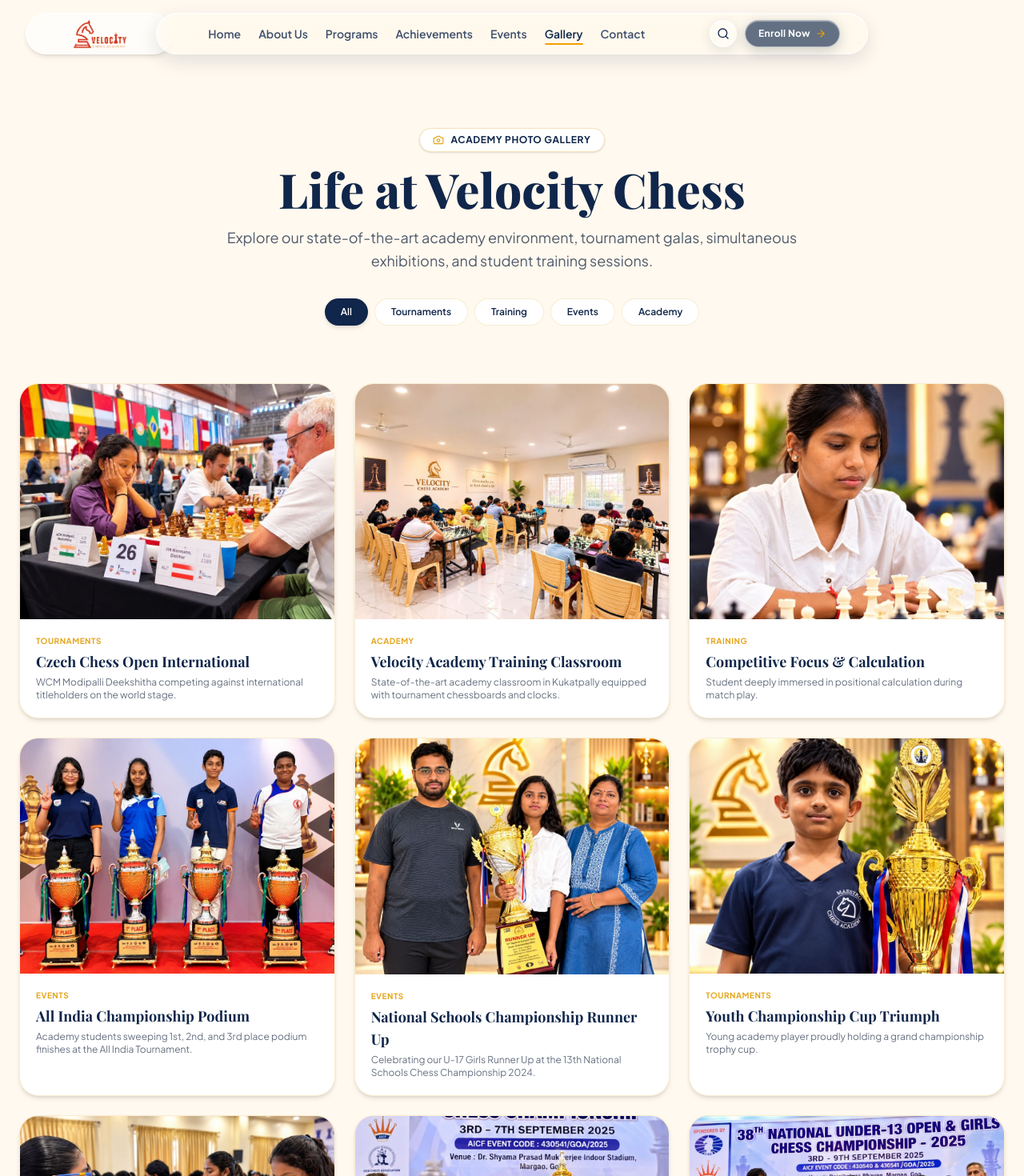
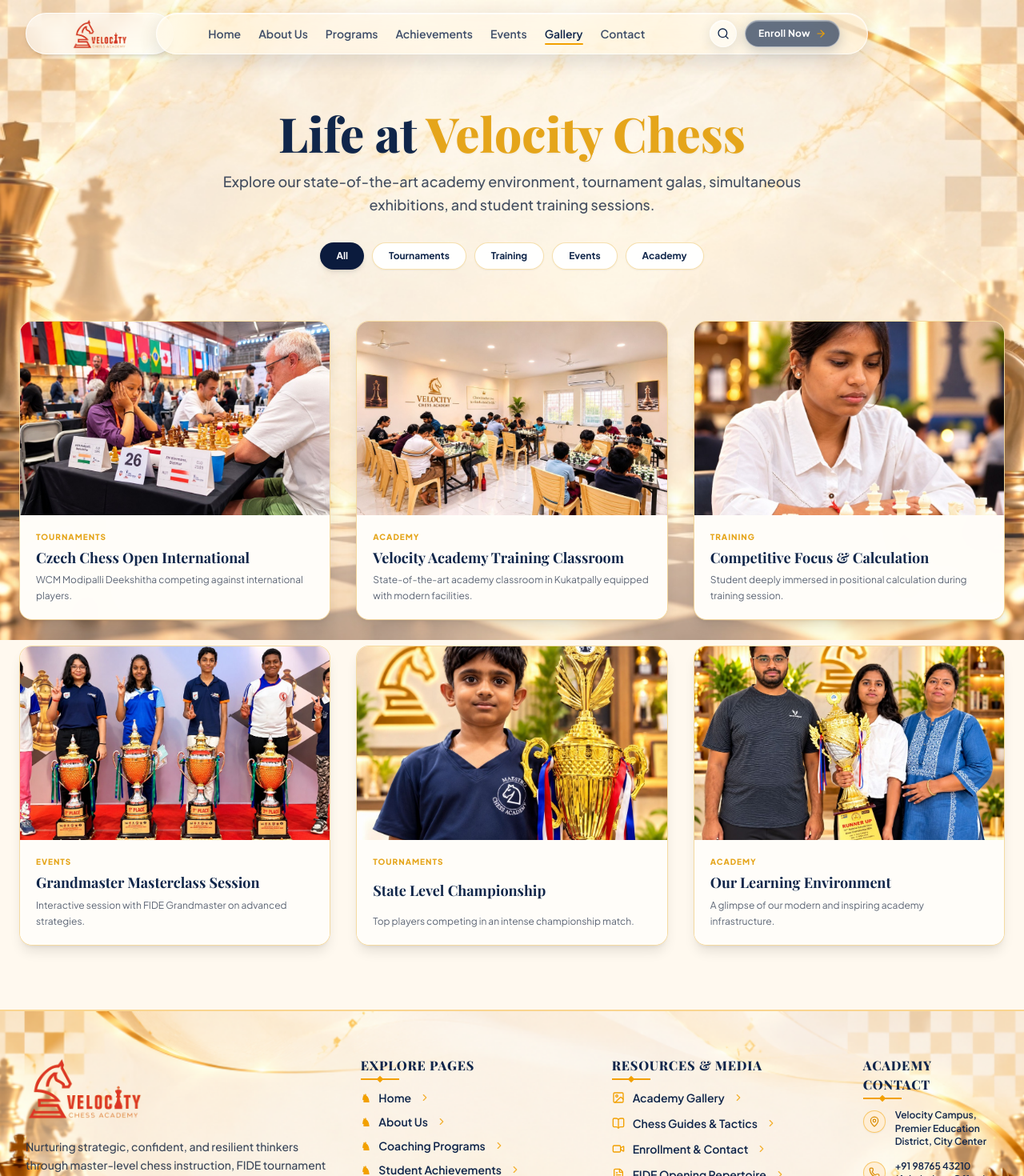
Before and after one commit to Klavanya0704/VelocityChess, a React (Vite) app: page /gallery in a window 1280 px wide. Shown: the top 1470 px of the page at 80% size. Built offline with nearby package versions, Linux system fonts and the light colour scheme; a web font is replaced by a local one.

Commit message:
Redesign Gallery page to match reference with dominant chess background, 3-column 2-row card grid, clean typography, and removed decorative icons

```diff
--- a/src/data/mockData.ts
+++ b/src/data/mockData.ts
@@ -173,63 +173,42 @@
     title: 'Czech Chess Open International',
     category: 'Tournaments',
     imageUrl: '/assets/student-achievement-06.jpg',
-    caption: 'WCM Modipalli Deekshitha competing against international titleholders on the world stage.'
+    caption: 'WCM Modipalli Deekshitha competing against international players.'
   },
   {
     id: 'gal-2',
     title: 'Velocity Academy Training Classroom',
     category: 'Academy',
     imageUrl: '/assets/academy-classroom.jpg',
-    caption: 'State-of-the-art academy classroom in Kukatpally equipped with tournament chessboards and clocks.'
+    caption: 'State-of-the-art academy classroom in Kukatpally equipped with modern facilities.'
   },
   {
     id: 'gal-3',
     title: 'Competitive Focus & Calculation',
     category: 'Training',
     imageUrl: '/assets/student-achievement-02.jpg',
-    caption: 'Student deeply immersed in positional calculation during match play.'
+    caption: 'Student deeply immersed in positional calculation during training session.'
   },
   {
     id: 'gal-4',
-    title: 'All India Championship Podium',
+    title: 'Grandmaster Masterclass Session',
     category: 'Events',
     imageUrl: '/assets/student-achievement-07.jpg',
-    caption: 'Academy students sweeping 1st, 2nd, and 3rd place podium finishes at the All India Tournament.'
+    caption: 'Interactive session with FIDE Grandmaster on advanced strategies.'
   },
   {
     id: 'gal-5',
-    title: 'National Schools Championship Runner Up',
-    category: 'Events',
-    imageUrl: '/assets/student-achievement-05.jpg',
-    caption: 'Celebrating our U-17 Girls Runner Up at the 13th National Schools Chess Championship 2024.'
+    title: 'State Level Championship',
+    category: 'Tournaments',
+    imageUrl: '/assets/student-achievement-03.jpg',
+    caption: 'Top players competing in an intense championship match.'
   },
   {
     id: 'gal-6',
-    title: 'Youth Championship Cup Triumph',
-    category: 'Tournaments',
-    imageUrl: '/assets/student-achievement-03.jpg',
-    caption: 'Young academy player proudly holding a grand championship trophy cup.'
-  },
-  {
-    id: 'gal-7',
-    title: 'National Tournament Match Play',
-    category: 'Training',
-    imageUrl: '/assets/student-achievement-08.jpg',
-    caption: 'Students competing in intense tournament match play with digital DGT boards and tournament clocks.'
-  },
-  {
-    id: 'gal-8',
-    title: '38th National U-13 Champion (₹80,000 Prize)',
-    category: 'Tournaments',
-    imageUrl: '/assets/student-achievement-09.jpg',
-    caption: '1st Place winner holding the grand trophy and ₹80,000 cheque at the 38th National Under-13 Chess Championship 2025 in Goa.'
-  },
-  {
-    id: 'gal-9',
-    title: '38th National Championship Podium Ceremony',
-    category: 'Events',
-    imageUrl: '/assets/student-achievement-10.jpg',
-    caption: 'Championship presentation ceremony with top students, 1st place trophies, and AICF dignitaries at Margao, Goa.'
+    title: 'Our Learning Environment',
+    category: 'Academy',
+    imageUrl: '/assets/student-achievement-05.jpg',
+    caption: 'A glimpse of our modern and inspiring academy infrastructure.'
   }
 ];
 
--- a/src/pages/GalleryPage.tsx
+++ b/src/pages/GalleryPage.tsx
@@ -1,5 +1,5 @@
 import React, { useState } from 'react';
-import { Camera, X, ChevronLeft, ChevronRight, Filter } from 'lucide-react';
+import { X, ChevronLeft, ChevronRight } from 'lucide-react';
 import { galleryData } from '../data/mockData';
 import { GalleryItem } from '../types';
 
@@ -30,65 +30,77 @@
   };
 
   return (
-    <div className="bg-[#FFF9EF] pt-24 sm:pt-28 pb-16">
+    <div className="relative min-h-screen text-[#25334A] select-none bg-[#FFF9EF] pt-24 sm:pt-28 pb-16">
+
+      {/* 1. FULL-WIDTH PAGE BACKGROUND IMAGE LAYER */}
+      <div className="fixed inset-0 pointer-events-none z-0 overflow-hidden">
+        <img
+          src="/assets/gallery_full_bg.jpg"
+          alt="Velocity Chess Academy Gallery Background"
+          className="w-full h-full object-cover object-center"
+        />
+        {/* Subtle cream translucent overlay for text & card contrast */}
+        <div className="absolute inset-0 bg-[#FFF9EF]/20 pointer-events-none" />
+      </div>
+
+      {/* 2. FOREGROUND CONTENT */}
+      <div className="relative z-10 space-y-6">
+
         {/* Page Header */}
-      <section className="max-w-7xl mx-auto px-4 sm:px-6 py-12 text-center">
-        <div className="inline-flex items-center space-x-2 px-4 py-1.5 bg-white border border-[#E5A51B]/30 rounded-full text-xs font-bold uppercase tracking-wider text-[#10264A] shadow-sm mb-4">
-          <Camera className="w-3.5 h-3.5 text-[#E5A51B]" />
-          <span>Academy Photo Gallery</span>
-        </div>
-        <h1 className="font-serif font-extrabold text-4xl sm:text-5xl md:text-6xl text-[#10264A] mb-4">
-          Life at Velocity Chess
+        <section className="max-w-7xl mx-auto px-4 sm:px-6 py-6 text-center">
+          <h1 className="font-serif font-extrabold text-4xl sm:text-5xl md:text-6xl text-[#10264A] mb-4 drop-shadow-xs">
+            Life at <span className="text-[#E5A51B]">Velocity Chess</span>
           </h1>
-        <p className="text-base sm:text-lg text-[#25334A]/80 max-w-3xl mx-auto leading-relaxed">
+          <p className="text-base sm:text-lg text-[#25334A]/85 max-w-3xl mx-auto leading-relaxed font-medium">
             Explore our state-of-the-art academy environment, tournament galas, simultaneous exhibitions, and student training sessions.
           </p>
 
           {/* Category Filter Pills */}
-        <div className="flex flex-wrap justify-center gap-2 mt-8">
-          {categories.map((cat) => (
+          <div className="flex flex-wrap justify-center gap-2.5 mt-8">
+            {categories.map((cat) => {
+              const isActive = activeCategory === cat;
+              return (
                 <button
                   key={cat}
                   onClick={() => setActiveCategory(cat)}
-              className={`px-5 py-2 rounded-full text-xs font-semibold transition-all ${
-                activeCategory === cat
-                  ? 'bg-[#10264A] text-white shadow-md'
-                  : 'bg-white border border-[#E5A51B]/20 text-[#10264A] hover:bg-[#F8F0E3]'
+                  className={`px-5 py-2 rounded-full text-xs font-bold transition-all duration-200 ${
+                    isActive
+                      ? 'bg-[#0B1B3D] text-white shadow-md'
+                      : 'bg-white/95 backdrop-blur-md border border-[#E5A51B]/35 text-[#10264A] hover:bg-[#F8F0E3] hover:border-[#E5A51B] shadow-xs'
                   }`}
                 >
                   {cat}
                 </button>
-          ))}
+              );
+            })}
           </div>
         </section>
 
-      {/* Responsive Gallery Grid */}
-      <section className="max-w-7xl mx-auto px-4 sm:px-6 py-6">
-        <div className="grid grid-cols-1 sm:grid-cols-2 lg:grid-cols-3 gap-6">
+        {/* Responsive Gallery 3-Column Grid */}
+        <section className="max-w-7xl mx-auto px-4 sm:px-6 py-4">
+          <div className="grid grid-cols-1 md:grid-cols-2 lg:grid-cols-3 gap-6 sm:gap-8">
             {filteredItems.map((item, index) => (
               <div
                 key={item.id}
                 onClick={() => setActiveLightboxIndex(index)}
-              className="bg-white rounded-3xl overflow-hidden border border-[#E5A51B]/20 shadow-md hover:shadow-2xl transition-all duration-300 group cursor-pointer"
+                className="bg-white/90 backdrop-blur-md rounded-2xl overflow-hidden border border-[#E5A51B]/40 shadow-lg hover:shadow-xl hover:border-[#E5A51B] transition-all duration-300 group cursor-pointer flex flex-col"
               >
-              <div className="relative aspect-[4/3] overflow-hidden bg-black/10">
+                <div className="relative aspect-[16/10] overflow-hidden bg-black/5">
                   <img
                     src={item.imageUrl}
                     alt={item.title}
-                  className="w-full h-full object-cover group-hover:scale-105 transition duration-500"
+                    className="w-full h-full object-cover group-hover:scale-105 transition-transform duration-500"
                   />
-                <div className="absolute inset-0 bg-black/30 opacity-0 group-hover:opacity-100 transition flex items-center justify-center text-white text-xs font-bold uppercase tracking-wider">
-                  View Full Image
                 </div>
-              </div>
-              <div className="p-5">
-                <span className="text-[10px] font-bold text-[#E5A51B] uppercase tracking-wider block mb-1">
+
+                <div className="p-5 bg-[#FFFDF9]/95 flex flex-col justify-between flex-1 space-y-1.5">
+                  <span className="text-[10px] font-extrabold uppercase tracking-widest text-[#E5A51B] block">
                     {item.category}
                   </span>
-                <h3 className="font-serif font-bold text-lg text-[#10264A] mb-1">
+                  <h3 className="font-serif font-bold text-lg text-[#10264A] leading-snug">
                     {item.title}
                   </h3>
-                <p className="text-xs text-[#25334A]/70">
+                  <p className="text-xs text-[#25334A]/75 leading-relaxed font-normal">
                     {item.caption}
                   </p>
                 </div>
@@ -96,6 +108,8 @@
             ))}
           </div>
         </section>
+
+      </div>
 
       {/* Lightbox Modal */}
       {currentItem && (
```
Also changed, not shown: public/assets/gallery_full_bg.jpg (added). Lines whose indentation alone changed are shown as unchanged.
